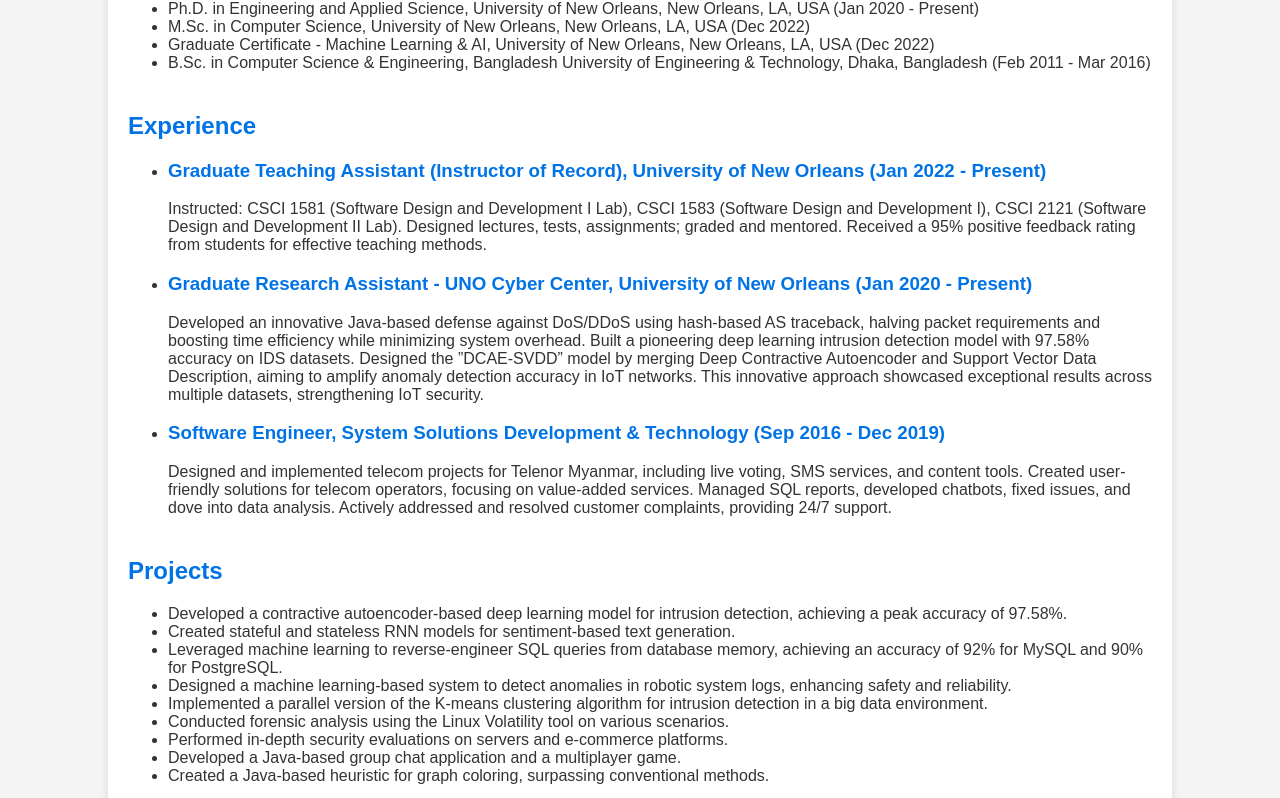
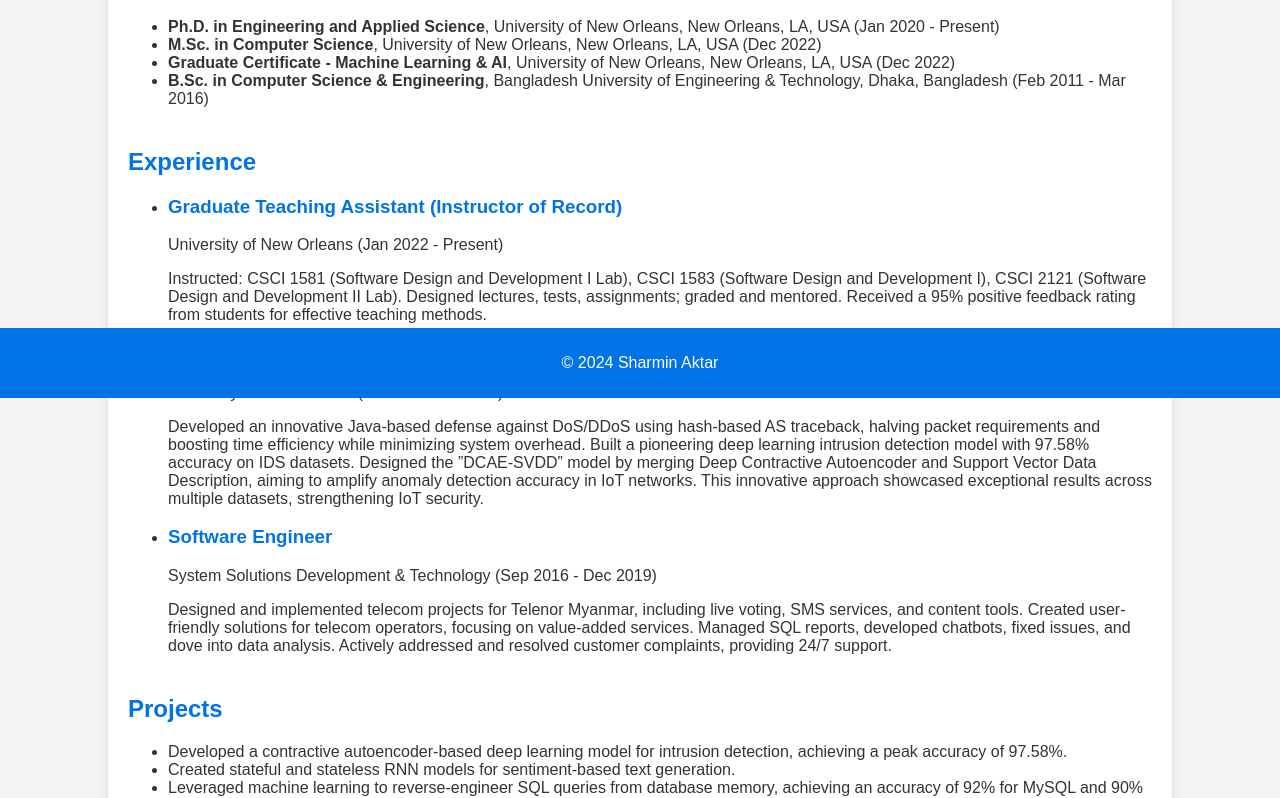
Before and after one commit to AktarSharmin/AktarSharmin.github.io, a plain HTML site: page index.html in a window 1280 px wide. Shown: the part 402-1200 px from the top of the page. Drawn offline with Linux system fonts and the light colour scheme.

Commit message:
2nd commit

```diff
--- a/index.html
+++ b/index.html
@@ -35,6 +35,20 @@
         .section {
             margin-bottom: 40px;
         }
+        .profile-img {
+            float: left;
+            margin-right: 20px;
+            border-radius: 50%;
+        }
+        footer {
+            background-color: #0073e6;
+            color: #fff;
+            text-align: center;
+            padding: 10px 0;
+            position: fixed;
+            width: 100%;
+            bottom: 0;
+        }
     </style>
 </head>
 <body>
@@ -47,16 +61,17 @@
 <div class="container">
     <div class="section">
         <h2>About Me</h2>
+        <img src="https://drive.google.com/file/d/1e-g82l-GPcmIKVcxeGcg_qL2CPRl1uMP/view" alt="Sharmin Aktar" class="profile-img" width="150" height="150">
         <p>Dedicated and experienced Computer Science Ph.D. candidate with a strong background in machine learning, cybersecurity, and network security. Aiming to leverage academic knowledge, research experience, and a proven track record in software engineering to contribute to innovative projects within the realm of cybersecurity and diverse Computer Science domains. Seeking opportunities to further enhance skills, collaborate with interdisciplinary teams, and make impactful contributions to the field.</p>
     </div>
 
     <div class="section">
         <h2>Education</h2>
         <ul>
-            <li>Ph.D. in Engineering and Applied Science, University of New Orleans, New Orleans, LA, USA (Jan 2020 - Present)</li>
-            <li>M.Sc. in Computer Science, University of New Orleans, New Orleans, LA, USA (Dec 2022)</li>
-            <li>Graduate Certificate - Machine Learning & AI, University of New Orleans, New Orleans, LA, USA (Dec 2022)</li>
-            <li>B.Sc. in Computer Science & Engineering, Bangladesh University of Engineering & Technology, Dhaka, Bangladesh (Feb 2011 - Mar 2016)</li>
+            <li><strong>Ph.D. in Engineering and Applied Science</strong>, University of New Orleans, New Orleans, LA, USA (Jan 2020 - Present)</li>
+            <li><strong>M.Sc. in Computer Science</strong>, University of New Orleans, New Orleans, LA, USA (Dec 2022)</li>
+            <li><strong>Graduate Certificate - Machine Learning & AI</strong>, University of New Orleans, New Orleans, LA, USA (Dec 2022)</li>
+            <li><strong>B.Sc. in Computer Science & Engineering</strong>, Bangladesh University of Engineering & Technology, Dhaka, Bangladesh (Feb 2011 - Mar 2016)</li>
         </ul>
     </div>
 
@@ -64,15 +79,18 @@
         <h2>Experience</h2>
         <ul>
             <li>
-                <h3>Graduate Teaching Assistant (Instructor of Record), University of New Orleans (Jan 2022 - Present)</h3>
+                <h3>Graduate Teaching Assistant (Instructor of Record)</h3>
+                <p>University of New Orleans (Jan 2022 - Present)</p>
                 <p>Instructed: CSCI 1581 (Software Design and Development I Lab), CSCI 1583 (Software Design and Development I), CSCI 2121 (Software Design and Development II Lab). Designed lectures, tests, assignments; graded and mentored. Received a 95% positive feedback rating from students for effective teaching methods.</p>
             </li>
             <li>
-                <h3>Graduate Research Assistant - UNO Cyber Center, University of New Orleans (Jan 2020 - Present)</h3>
+                <h3>Graduate Research Assistant - UNO Cyber Center</h3>
+                <p>University of New Orleans (Jan 2020 - Present)</p>
                 <p>Developed an innovative Java-based defense against DoS/DDoS using hash-based AS traceback, halving packet requirements and boosting time efficiency while minimizing system overhead. Built a pioneering deep learning intrusion detection model with 97.58% accuracy on IDS datasets. Designed the ”DCAE-SVDD” model by merging Deep Contractive Autoencoder and Support Vector Data Description, aiming to amplify anomaly detection accuracy in IoT networks. This innovative approach showcased exceptional results across multiple datasets, strengthening IoT security.</p>
             </li>
             <li>
-                <h3>Software Engineer, System Solutions Development & Technology (Sep 2016 - Dec 2019)</h3>
+                <h3>Software Engineer</h3>
+                <p>System Solutions Development & Technology (Sep 2016 - Dec 2019)</p>
                 <p>Designed and implemented telecom projects for Telenor Myanmar, including live voting, SMS services, and content tools. Created user-friendly solutions for telecom operators, focusing on value-added services. Managed SQL reports, developed chatbots, fixed issues, and dove into data analysis. Actively addressed and resolved customer complaints, providing 24/7 support.</p>
             </li>
         </ul>
@@ -151,5 +169,9 @@
     </div>
 </div>
 
+<footer>
+    <p>&copy; 2024 Sharmin Aktar</p>
+</footer>
+
 </body>
 </html>
```
